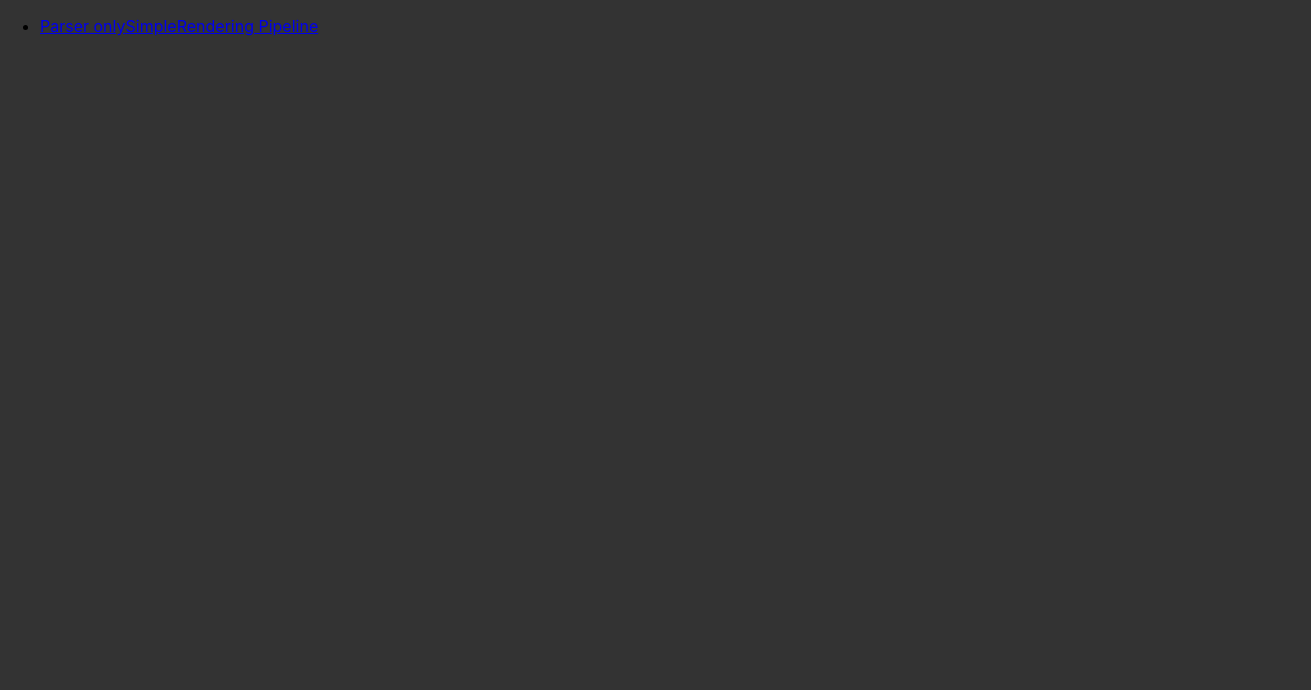
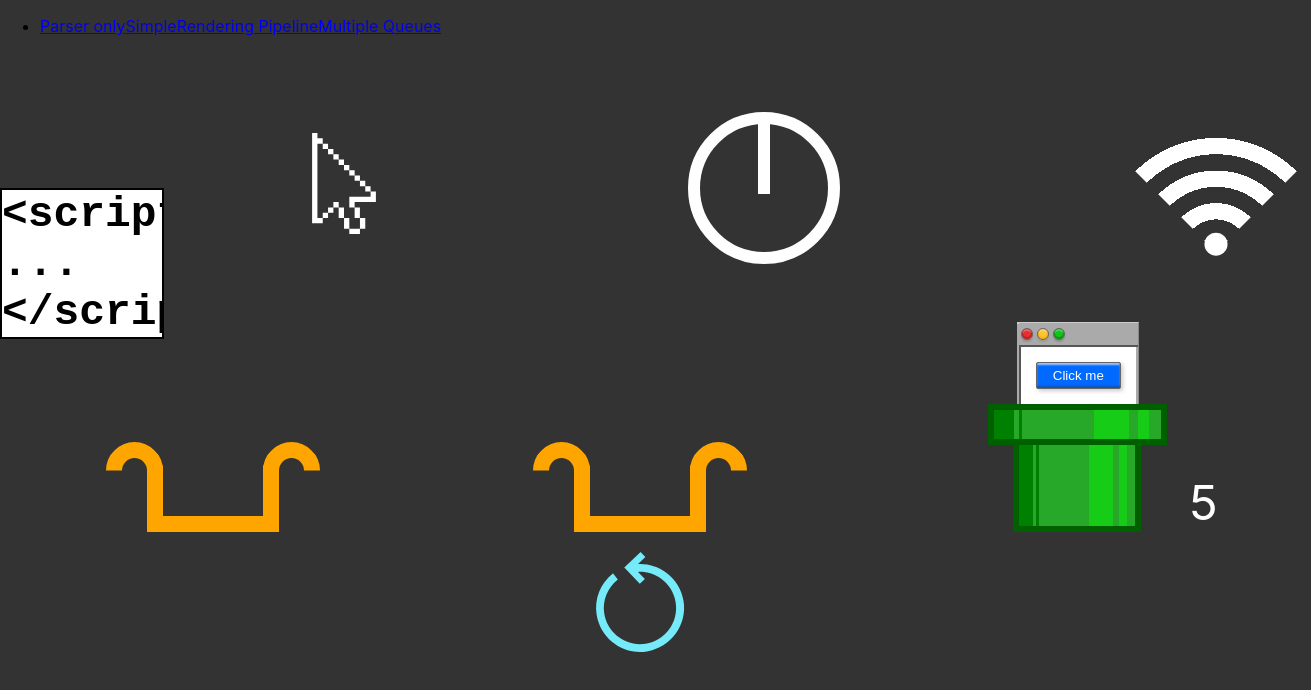
Before and after one commit to ejzimmer/event-loop-demos, a React (Create React App) app: page /multiple-queues in a window 1280 px wide. Shown: the top 690 px of the page, 1311 px wide, since content can reach past the window. Built offline with nearby package versions, Linux system fonts and the light colour scheme.

Commit message:
multiple queues

```diff
--- a/src/App.tsx
+++ b/src/App.tsx
@@ -2,6 +2,7 @@ import { Switch, Route, Link } from "react-router-dom"
 import { RenderingPipeline } from "./pages/RenderingPipeline"
 import { ParserOnly } from "./pages/ParserOnly"
 import { Simple } from "./pages/Simple"
+import { MultipleQueues } from "./pages/MultipleQueues"
 
 function App() {
   return (
@@ -11,6 +12,7 @@ function App() {
           <Link to="parser-only">Parser only</Link>
           <Link to="simple">Simple</Link>
           <Link to="rendering-pipeline">Rendering Pipeline</Link>
+          <Link to="multiple-queues">Multiple Queues</Link>
         </li>
       </ul>
       <Switch>
@@ -23,6 +25,9 @@ function App() {
         <Route path="/rendering-pipeline">
           <RenderingPipeline />
         </Route>
+        <Route path="/multiple-queues">
+          <MultipleQueues />
+        </Route>
       </Switch>
     </>
   )
--- a/src/components/EventLoop.tsx
+++ b/src/components/EventLoop.tsx
@@ -20,25 +20,29 @@ const Sources = styled.div`
 
 export interface Task {
   type: string
-  id: number
+  id: string
 }
 
 interface Props {
   sources: string[]
   rendering: boolean
+  additionalQueue?: string
 }
 
-export function EventLoop({ sources, rendering }: Props) {
+export function EventLoop({ sources, rendering, additionalQueue }: Props) {
   const [nextId, setNextId] = useState(0)
   const [tasks, setTasks] = useState<Task[]>([])
 
   const pushTask = (task: string) => {
-    setTasks((tasks) => [...tasks, { type: task, id: nextId }])
+    setTasks((tasks) => [...tasks, { type: task, id: `${task}-${nextId}` }])
     setNextId((nextId) => nextId + 1)
   }
 
-  const popTask = () => {
-    setTasks(tasks.slice(1))
+  const popTask = (type: string) => {
+    setTasks((tasks) => {
+      const firstIndex = tasks.findIndex((task) => task.type === type)
+      return [...tasks.slice(0, firstIndex), ...tasks.slice(firstIndex + 1)]
+    })
   }
 
   return (
@@ -52,6 +56,7 @@ export function EventLoop({ sources, rendering }: Props) {
         rendering={rendering}
         tasks={tasks}
         popTask={popTask}
+        additionalQueue={additionalQueue}
       ></TaskQueues>
     </Container>
   )
--- a/src/components/TaskQueue.tsx
+++ b/src/components/TaskQueue.tsx
@@ -36,8 +36,8 @@ const Container = styled.div`
 `
 
 interface Props {
-  tasks: { type: string; id: number }[]
-  taskIsDone: () => void
+  tasks: { type: string; id: string }[]
+  taskIsDone: (type: string) => void
   canRun: boolean
 }
 
@@ -54,7 +54,10 @@ export function TaskQueue({ tasks, taskIsDone, canRun }: Props) {
             zIndex: index * -1,
           }}
         >
-          <Task running={index === 0 && canRun} onFinished={taskIsDone} />
+          <Task
+            running={index === 0 && canRun}
+            onFinished={() => taskIsDone(task.type)}
+          />
         </div>
       ))}
     </Container>
--- a/src/components/TaskQueues.tsx
+++ b/src/components/TaskQueues.tsx
@@ -1,5 +1,5 @@
 import { useEffect, useState } from "react"
-import styled, { useTheme } from "styled-components"
+import styled from "styled-components"
 import { Task } from "./EventLoop"
 import { QueueSelector } from "./QueueSelector"
 import { RenderingPipeline } from "./RenderingPipeline"
@@ -7,7 +7,7 @@ import { TaskQueue } from "./TaskQueue"
 
 const Container = styled.div`
   display: grid;
-  grid-template-columns: 1fr 1fr;
+  grid-template-columns: 1fr 1fr 1fr;
   grid-gap: 20px 0;
   position: relative;
   --queue-width: 100px;
@@ -22,57 +22,115 @@ const RenderingPipelineContainer = styled.div`
   justify-self: center;
 `
 
+enum Queue {
+  ADDITIONAL_QUEUE,
+  NORMAL_QUEUE,
+  RENDERING_PIPELINE,
+}
 interface Props {
   rendering: boolean
   tasks: Task[]
-  popTask: () => void
+  popTask: (type: string) => void
+  additionalQueue?: string
 }
 
-export function TaskQueues({ rendering = true, tasks, popTask }: Props) {
-  const [pipelineIsRunning, setPipelineIsRunning] = useState(false)
+export function TaskQueues({
+  rendering = true,
+  tasks,
+  popTask,
+  additionalQueue,
+}: Props) {
+  // if a task ends, pick a queue
+  // if the rendering pipeline ends, pick a queue
+
+  const [somethingIsRunning, setSomethingIsRunning] = useState(false)
   const [isReadyToRender, setIsReadyToRender] = useState(false)
+  const [nextQueue, setNextQueue] = useState(Queue.NORMAL_QUEUE)
+
+  const [normalTasks, setNormalTasks] = useState<Task[]>([])
+  const [otherTasks, setOtherTasks] = useState<Task[]>([])
 
   const readyToRender = () => setIsReadyToRender(true)
 
-  const taskIsDone = () => {
-    popTask()
-
+  const chooseQueue = () => {
     if (isReadyToRender) {
-      setPipelineIsRunning(true)
+      setNextQueue(Queue.RENDERING_PIPELINE)
+    } else if (otherTasks.length > 0) {
+      setNextQueue(Queue.ADDITIONAL_QUEUE)
+    } else {
+      setNextQueue(Queue.NORMAL_QUEUE)
     }
   }
 
+  const taskIsDone = (type: string) => {
+    popTask(type)
+    chooseQueue()
+  }
+
   const renderDone = () => {
-    setPipelineIsRunning(false)
+    setSomethingIsRunning(normalTasks.length + otherTasks.length !== 0)
     setIsReadyToRender(false)
   }
 
   useEffect(() => {
+    if (!isReadyToRender) {
+      chooseQueue()
+    }
+  }, [isReadyToRender])
+
+  useEffect(() => {
+    if (additionalQueue) {
+      setNormalTasks(tasks.filter((task) => task.type !== additionalQueue))
+      setOtherTasks(tasks.filter((task) => task.type === additionalQueue))
+    } else {
+      setNormalTasks(tasks)
+    }
+  }, [tasks])
+
+  useEffect(() => {
+    if (normalTasks.length + otherTasks.length === 1) {
+      chooseQueue()
+      setSomethingIsRunning(true)
+    } else if (
+      normalTasks.length + otherTasks.length === 0 &&
+      !isReadyToRender
+    ) {
+      setSomethingIsRunning(false)
+      chooseQueue()
+    }
+  }, [normalTasks, otherTasks, somethingIsRunning])
+
+  useEffect(() => {
     if (isReadyToRender && tasks.length === 0) {
-      setPipelineIsRunning(true)
+      chooseQueue()
+      setSomethingIsRunning(true)
     }
   }, [isReadyToRender])
 
   return (
     <Container>
+      {additionalQueue && (
+        <TaskQueue
+          tasks={otherTasks}
+          taskIsDone={taskIsDone}
+          canRun={nextQueue === Queue.ADDITIONAL_QUEUE}
+        />
+      )}
       <TaskQueue
-        tasks={tasks}
+        tasks={normalTasks}
         taskIsDone={taskIsDone}
-        canRun={!pipelineIsRunning}
+        canRun={nextQueue === Queue.NORMAL_QUEUE}
       />
       {rendering && (
         <RenderingPipelineContainer>
           <RenderingPipeline
-            run={pipelineIsRunning}
+            run={nextQueue === Queue.RENDERING_PIPELINE}
             readyToRender={readyToRender}
             renderDone={renderDone}
           />
         </RenderingPipelineContainer>
       )}
-      <QueueSelector
-        column={pipelineIsRunning ? -2 : 1}
-        running={tasks.length > 0 || pipelineIsRunning}
-      />
+      <QueueSelector column={nextQueue + 1} running={somethingIsRunning} />
     </Container>
   )
 }
--- a/src/components/TaskSource.tsx
+++ b/src/components/TaskSource.tsx
@@ -55,7 +55,7 @@ interface Props {
 }
 
 export function TaskSource({ type, pushTask }: Props) {
-  const [threads, setThreads] = useState<{ id: number; time: number }[]>([])
+  const [threads, setThreads] = useState<{ id: string; time: number }[]>([])
   const [nextId, setNextId] = useState(0)
 
   const isAsync = asyncTasks.includes(type)
@@ -65,11 +65,11 @@ export function TaskSource({ type, pushTask }: Props) {
   }
 
   const pushThread = (time: number) => {
-    setThreads((threads) => [...threads, { id: nextId, time }])
+    setThreads((threads) => [...threads, { id: `${type}-${nextId}`, time }])
     setNextId((nextId) => nextId + 1)
   }
 
-  const removeThread = (id: number) => {
+  const removeThread = (id: string) => {
     setThreads((threads) => threads.filter((thread) => thread.id !== id))
     pushTask(type)
   }
@@ -99,9 +99,9 @@ function AsyncTask({
   removeThread,
   time,
 }: {
-  id: number
+  id: string
   type: string
-  removeThread: (id: number) => void
+  removeThread: (id: string) => void
   time: number
 }) {
   const [transform, setTransform] = useState("")
--- /dev/null
+++ b/src/pages/MultipleQueues.tsx
@@ -0,0 +1,9 @@
+import { EventLoop } from "../components/EventLoop"
+
+const sources = ["html", "browser", "timer", "network"]
+
+export function MultipleQueues() {
+  return (
+    <EventLoop sources={sources} rendering={true} additionalQueue="browser" />
+  )
+}
```
